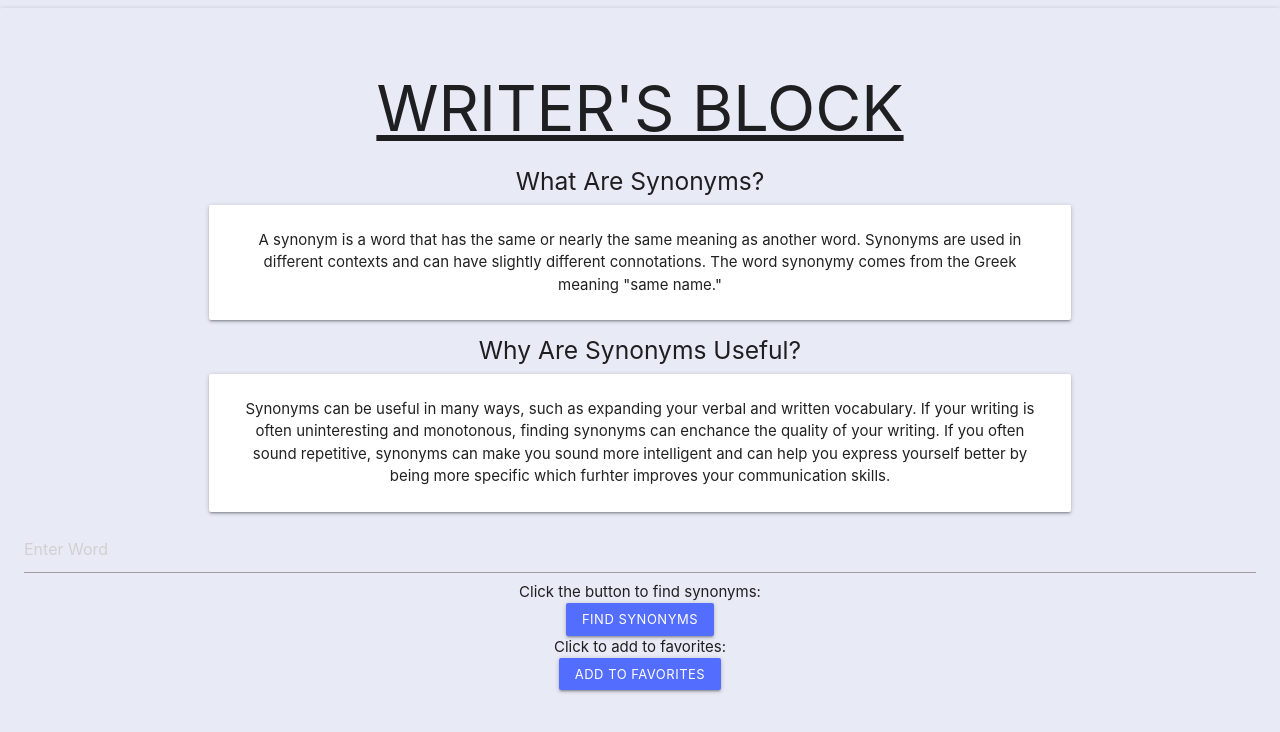
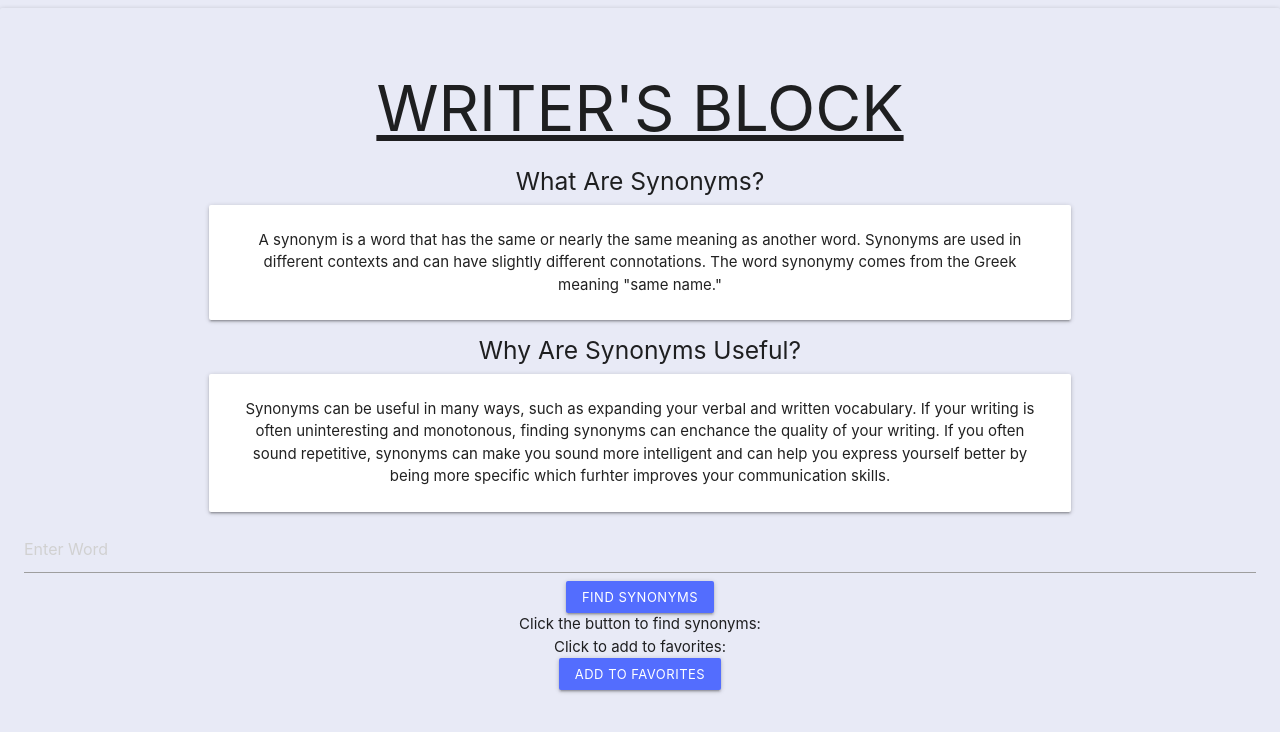
Before and after one commit to TriLea/writersBlock, a website: page index.html in a window 1280 px wide. Shown: the top 732 px of the page. Drawn offline with nearby package versions, Linux system fonts and the light colour scheme.

Commit message:
Updated buttons on HTML

```diff
--- a/index.html
+++ b/index.html
@@ -52,16 +52,16 @@
           </div>
         </section>
         <section>
-          <div id="synonym-form">
-            <input type="text" class="form-input" name="find-synonyms" placeholder="Enter Word" />
-          </div>
+          <div id="synonym-form" class="center">
+              <form id="formSubmit" onsubmit="onSubmit(event)">
+                <input type="text" class="form-input" id="input" name="find-synonyms" placeholder="Enter Word" />
+                  <button id="synonym-button" class="btn-small indigo accent-2 z-depth 10">Find Synonyms</button>
+              </form>
+            </div>
           <div class="center">
             <div class="card-synonym-text">
               Click the button to find synonyms:
              </div>
-          </div>
-          <div class="center">
-            <button id="synonym-button" class="btn-small indigo accent-2 z-depth 10">Find Synonyms</button>
           </div>
         </section>
         <section>
```
